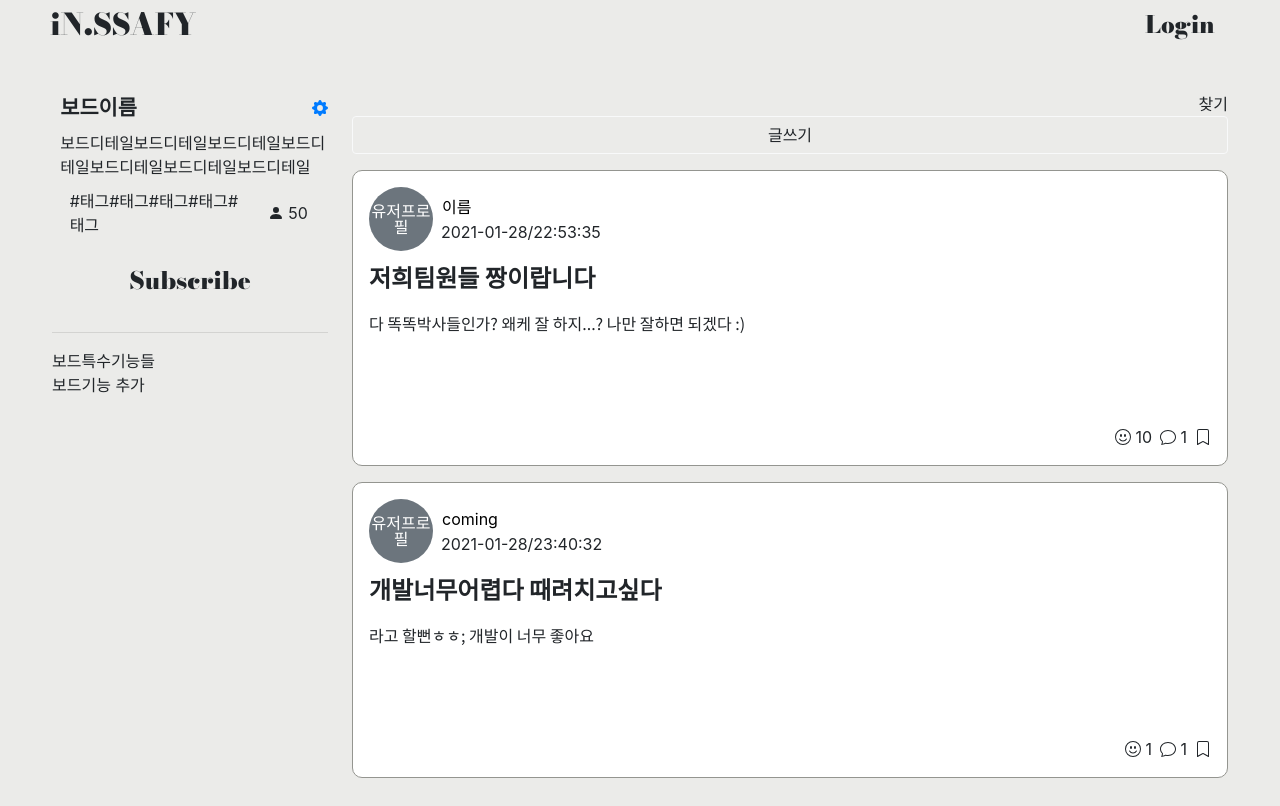
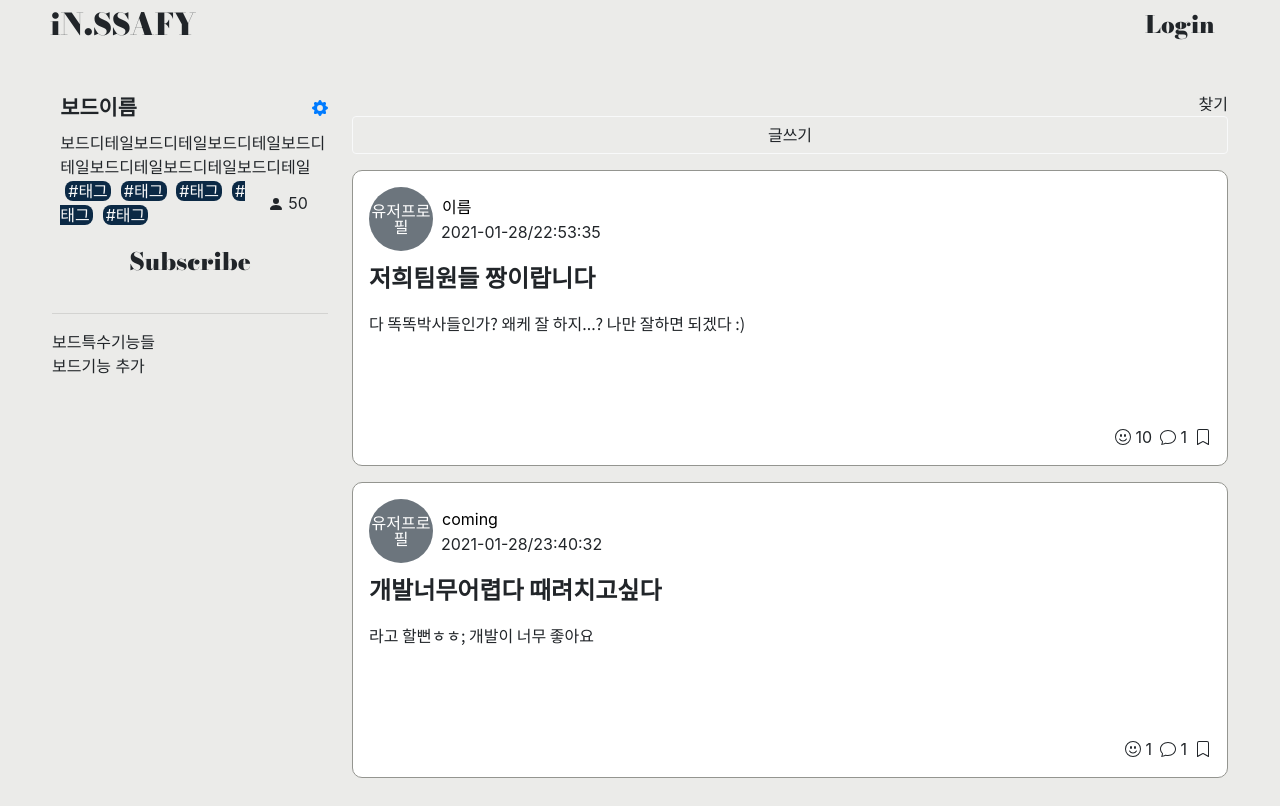
Before and after one commit to sumin2791/INSSAFY, a Vue app in the folder frontend/: page /board in a window 1280 px wide. Built offline with nearby package versions, Linux system fonts and the light colour scheme; what vue-toast-notification would draw is missing.

Commit message:
[frontend] board,post form 일부 수정

```diff
--- a/frontend/src/components/board/BoardDescription.vue
+++ b/frontend/src/components/board/BoardDescription.vue
@@ -8,7 +8,13 @@
       <div class="board-detail">보드디테일보드디테일보드디테일보드디테일보드디테일보드디테일보드디테일</div>
     </div>
     <div class="board-hash-people">
-      <div class="board-hashtag">#태그#태그#태그#태그#태그</div>
+      <div class="hashtaglist">
+        <div class="board-hashtag">#태그</div>
+        <div class="board-hashtag">#태그</div>
+        <div class="board-hashtag">#태그</div>
+        <div class="board-hashtag">#태그</div>
+        <div class="board-hashtag">#태그</div>
+      </div>
       <div class="board-people"><b-icon icon="person-fill" aria-hidden="true"></b-icon> 50</div>
     </div>
   </div>
@@ -42,6 +48,12 @@ export default {
   grid-template-columns: 70% 30%
 }
 .board-hashtag{
-  /* grid:8; */
+  display:inline;
+  background-color: #0B2945;
+  border-radius: 0.5rem;
+  color:#f9f9f9;
+  padding-left:0.2rem;
+  padding-right:0.2rem;
+  margin: 0.3rem;
 }
 </style>
```
